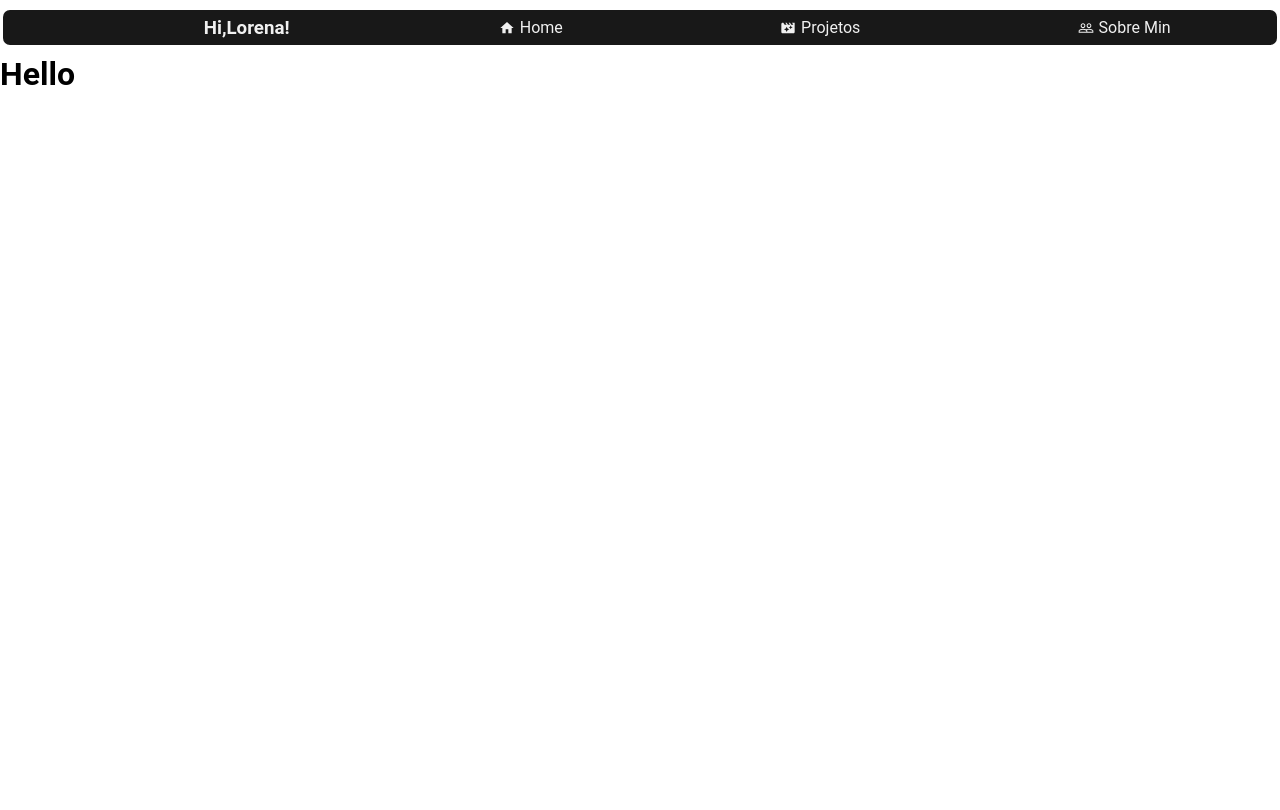
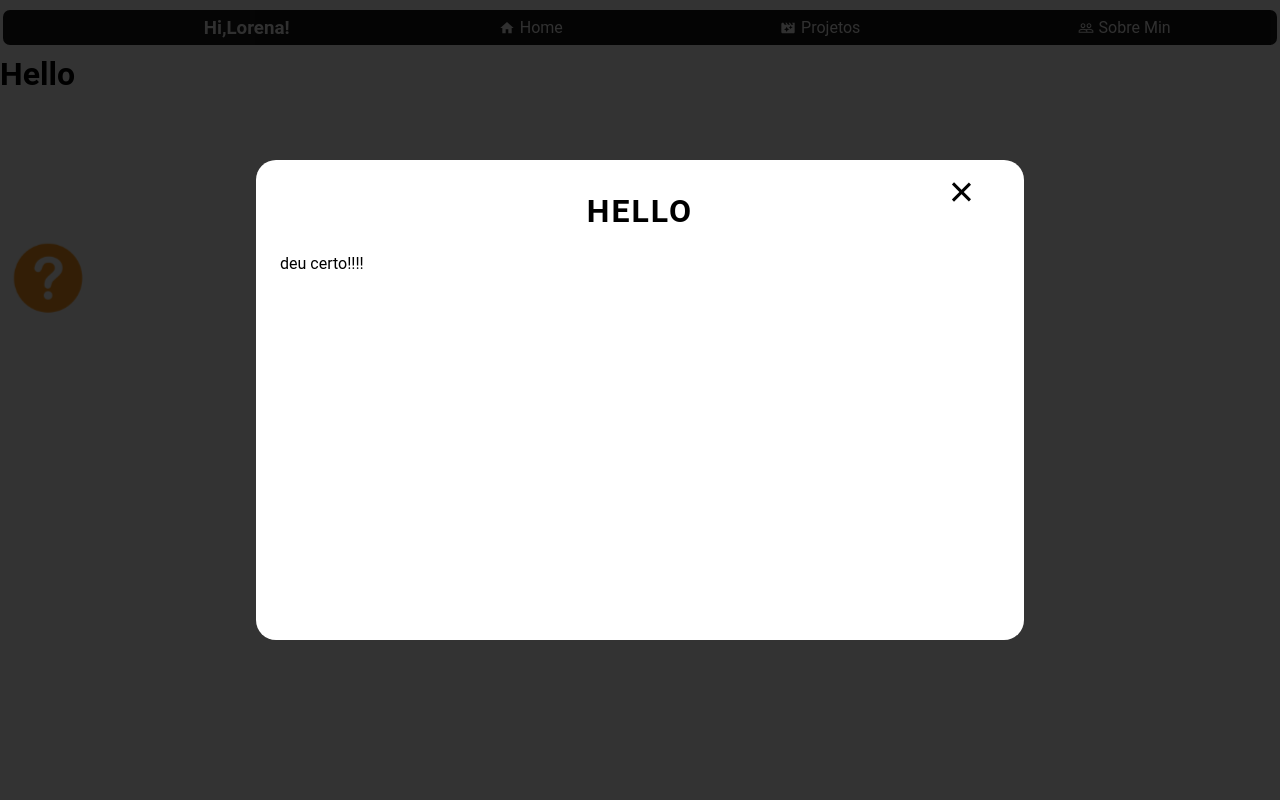
Before and after one commit to RpThiagoluiz/DevThiagoHomePage, a React (Create React App) app: page /about in a window 1280 px wide. Built offline with nearby package versions, Linux system fonts and the light colour scheme.

Commit message:
sideBar Components Icons

```diff
--- a/src/components/Content/index.jsx
+++ b/src/components/Content/index.jsx
@@ -17,7 +17,7 @@ const Content = () => {
             backgroundImg={testeBck}
             title="React"
             description="As paginas foram criadas com React."
-            link="/project/interativa"
+            link="/project/interactive"
             icon="react"
          />
          <Card
--- /dev/null
+++ b/src/components/DescriptionBTN/index.jsx
@@ -0,0 +1,29 @@
+import React,{useState} from 'react'
+import Modal from '../Modal'
+
+import { Container } from './styles'
+
+import icon from '../../assets/img/freeIcons/duvida.png'
+
+const DescriptionBTn = ({
+   title,
+   description
+}) => {
+   const [modalVisible, setModalVisible] = useState(true)
+
+   return(
+      <Container>
+         <img src={icon} onClick={_ => setModalVisible(true)}/>
+         {modalVisible ? (
+            <Modal
+               onClose={_ => { setModalVisible(false) }}
+            >
+               <h1>{title}</h1>
+               <p>{description}</p>
+            </Modal>
+         ) : null}
+      </Container>
+   )
+}
+
+export default DescriptionBTn
--- /dev/null
+++ b/src/components/DescriptionBTN/styles.js
@@ -0,0 +1,56 @@
+import styled from 'styled-components'
+
+export const Container = styled.div `
+
+
+
+   > img{
+      position: absolute;
+      top: 250px;
+      left: 20px;
+
+      width: 56px;
+      height: 56px;
+
+      display: table;
+      animation: pulse 1.2s infinite;
+      animation-direction: alternate;
+      -webkit-animation-name: pulse;
+      animation-name: pulse;
+
+         &:hover{
+            -webkit-animation: none;
+            width: 64px;
+            height: 64px;
+         }
+
+
+
+         @-webkit-keyframes pulse {
+            0% {
+               -webkit-transform: scale(1);
+               -webkit-filter: brightness(20%);
+            }
+            50%{
+               -webkit-transform: scale(1.1);
+               -webkit-filter: brightness(100%);
+            }
+            100% {
+               -webkit-transform: scale(1.2);
+               -webkit-filter: brightness(200%);
+            }
+         }
+
+         @keyframes pulse {
+            0% {
+               transform: scale(1);
+               filter: brightness(100%);
+            }
+            100% {
+               transform: scale(1.3);
+               filter: brightness(150%);
+            }
+         }
+   }
+
+`
--- /dev/null
+++ b/src/components/Modal/index.jsx
@@ -0,0 +1,31 @@
+import React from 'react'
+import { Container } from './styles'
+
+const Modal = ({
+   id = 'modal',
+   onClose = () => { },
+   children
+
+}) => {
+
+   const handleOutsideClick = (e) => {
+      if (e.target.id === id) onClose()
+   }
+
+   return (
+      <Container>
+         <div id={id} className="modal" onClick={handleOutsideClick}>
+            <div className="container">
+               <button className="close" onClick={onClose} />
+               <div className="content">
+                  {children}
+               </div>
+            </div>
+         </div>
+
+      </Container>
+
+   )
+}
+
+export default Modal
--- /dev/null
+++ b/src/components/Modal/styles.js
@@ -0,0 +1,91 @@
+import styled from 'styled-components'
+
+export const Container = styled.div `
+   .modal {
+      width: 100%;
+      height: 100%;
+
+      position:absolute;
+      top:0;
+      left:0;
+
+      z-index: 9;
+      background-color: rgba(0,0,0, 0.8);
+
+      display:flex;
+      justify-content:center;
+      align-items: center;
+   }
+
+   .container {
+      background-color: #fff;
+      color: #000;
+
+      width: 60%;
+      height: 60%;
+
+      border-radius: 20px;
+   }
+
+   .content {
+
+      > h1 {
+         text-align:center;
+         text-transform: uppercase;
+         letter-spacing: 2px;
+      }
+
+      > p {
+         margin: 1.5em;
+      }
+
+   }
+
+   .close {
+      cursor:pointer;
+      background-color: transparent;
+      border:none;
+      outline:none;
+
+      width:32px;
+      height:32px;
+
+      display:flex;
+      align-items:center;
+      position: relative;
+      right: calc(-100% + 64px);
+      top: 16px;
+
+
+
+      &:before,
+      &:after {
+         content:' ';
+         position: absolute;
+         width: 2.75px;
+         height: 24px;
+         background-color: #000;
+
+
+      }
+
+      &:before{
+         transform:rotate(45deg);
+      }
+
+      &:after{
+         transform:rotate(-45deg);
+      }
+
+
+
+
+
+   }
+
+
+
+
+
+
+`
--- a/src/components/ProjectInteractive/index.jsx
+++ b/src/components/ProjectInteractive/index.jsx
@@ -1,4 +1,6 @@
 import React,{useState, useMemo} from 'react'
+
+
 
 import {
    Container,
@@ -104,9 +106,9 @@ const ProjectInteractive = ({
                   <button>Enviar</button>
                </label>
                <label>
-                  <input
+               <input
                      type="text"
-                     placeholder="cor de fundo"
+                     placeholder="Cor, com Hex!"
                   />
 
                   <button>Enviar</button>
--- a/src/components/ProjectInteractive/styles.js
+++ b/src/components/ProjectInteractive/styles.js
@@ -63,8 +63,9 @@ export const SideLeftBar = styled.div`
             width:48px;
             height:24px;
             margin-top: 0.5em;
-            background-color: #0f0f0f;
-            color: #f0f0f0;
+            background-color: #f0f0f0;
+            color: #0093E9;
+
 
             border-radius: 5px;
             box-shadow:2px 2px 12px #0f0f0f;
@@ -72,8 +73,8 @@ export const SideLeftBar = styled.div`
             transition: all .4s ease-in;
 
             &:hover{
-               background-color:#f0f0f0;
-               color: #0f0f0f;
+               background-color: #0093E9;
+               color: #f0f0f0;
 
             }
          }
--- a/src/pages/About/index.jsx
+++ b/src/pages/About/index.jsx
@@ -1,11 +1,26 @@
 import React from 'react'
+
+import DescriptionBTn from '../../components/DescriptionBTN'
+
+
 import TopBar from '../../components/TopBar'
 
 export default function About() {
+
+
    return (
       <>
          <TopBar LeftTitle={<h3>Hi,Lorena!</h3>}/>
          <h1>Hello</h1>
+
+
+         <DescriptionBTn
+            title="Hello"
+            description="deu certo!!!!"
+
+         />
+
+
       </>
    )
 }
--- a/src/pages/Interactive/index.jsx
+++ b/src/pages/Interactive/index.jsx
@@ -3,24 +3,37 @@ import React from 'react'
 import TopBar from '../../components/TopBar'
 import GitHubLink from '../../components/GitHubLink'
 import BackPage from '../../components/BackPage'
+import ProjectInterative from '../../components/ProjectInteractive'
+import DescriptionBTn from '../../components/DescriptionBTN'
 
 import {
    Container,
    TopSide
 
 } from './styles'
-import ProjectInterative from '../../components/ProjectInteractive'
+
+
 
 export default function Interactive() {
+
+
    return (
 
       <Container>
          <TopSide>
-            <TopBar LeftTitle={<h3>Conteudo Interativo</h3>}/>
+            <TopBar LeftTitle={<h3>Conteudo Interativo</h3>} />
          </TopSide>
 
-         <GitHubLink link="https://github.com/RpThiagoluiz"/>
+         <GitHubLink link="https://github.com/RpThiagoluiz" />
          <BackPage />
+
+         <DescriptionBTn
+            title="Hello"
+            description="deucerto"
+
+         />
+
+
          <ProjectInterative
 
          />
--- a/src/pages/Interactive/styles.js
+++ b/src/pages/Interactive/styles.js
@@ -8,6 +8,7 @@ export const Container = styled.div `
    overflow:hidden;
 
 
+
 `
 
 export const TopSide = styled.div`
```
Also changed, not shown: src/assets/img/freeIcons/duvida.png (added), src/assets/img/freeIcons/duvida.svg (added), src/components/ProjectsPopUp/index.jsx (deleted), src/components/ProjectsPopUp/styles.js (deleted).
